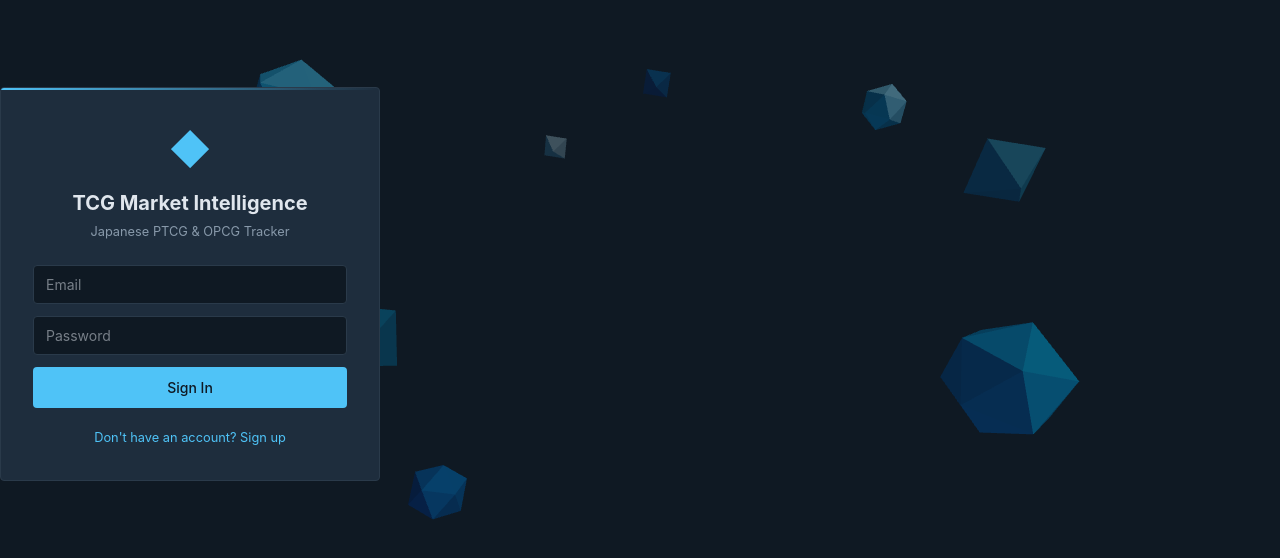
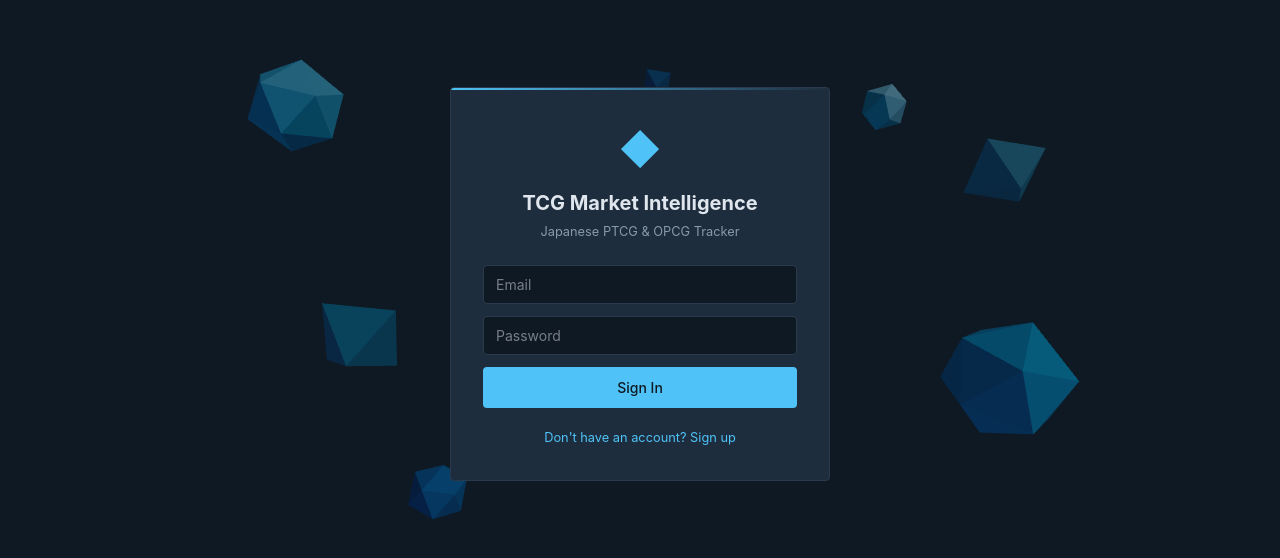
Before and after one commit to mhfong/tcg, a React (Vite) app: page /#/login in a window 1280 px wide. Shown: the part 116-674 px from the top of the page. Built offline with nearby package versions, Linux system fonts and the light colour scheme; no server answers.

Commit message:
style: center login card

```diff
--- a/src/pages/LoginPage.tsx
+++ b/src/pages/LoginPage.tsx
@@ -33,8 +33,15 @@ export default function LoginPage() {
     <>
       <LowPolyBackground />
       <div style={{
-        minHeight: '100vh', display: 'flex', alignItems: 'center', justifyContent: 'center',
-        position: 'relative', zIndex: 10
+        position: 'fixed',
+        inset: 0,
+        width: '100vw',
+        minHeight: '100vh',
+        display: 'flex',
+        alignItems: 'center',
+        justifyContent: 'center',
+        padding: '1.5rem',
+        zIndex: 10
       }}>
         <div className="lp-card" style={{ width: 380, padding: '2rem' }}>
           <div style={{ textAlign: 'center', marginBottom: '1.5rem' }}>
```
